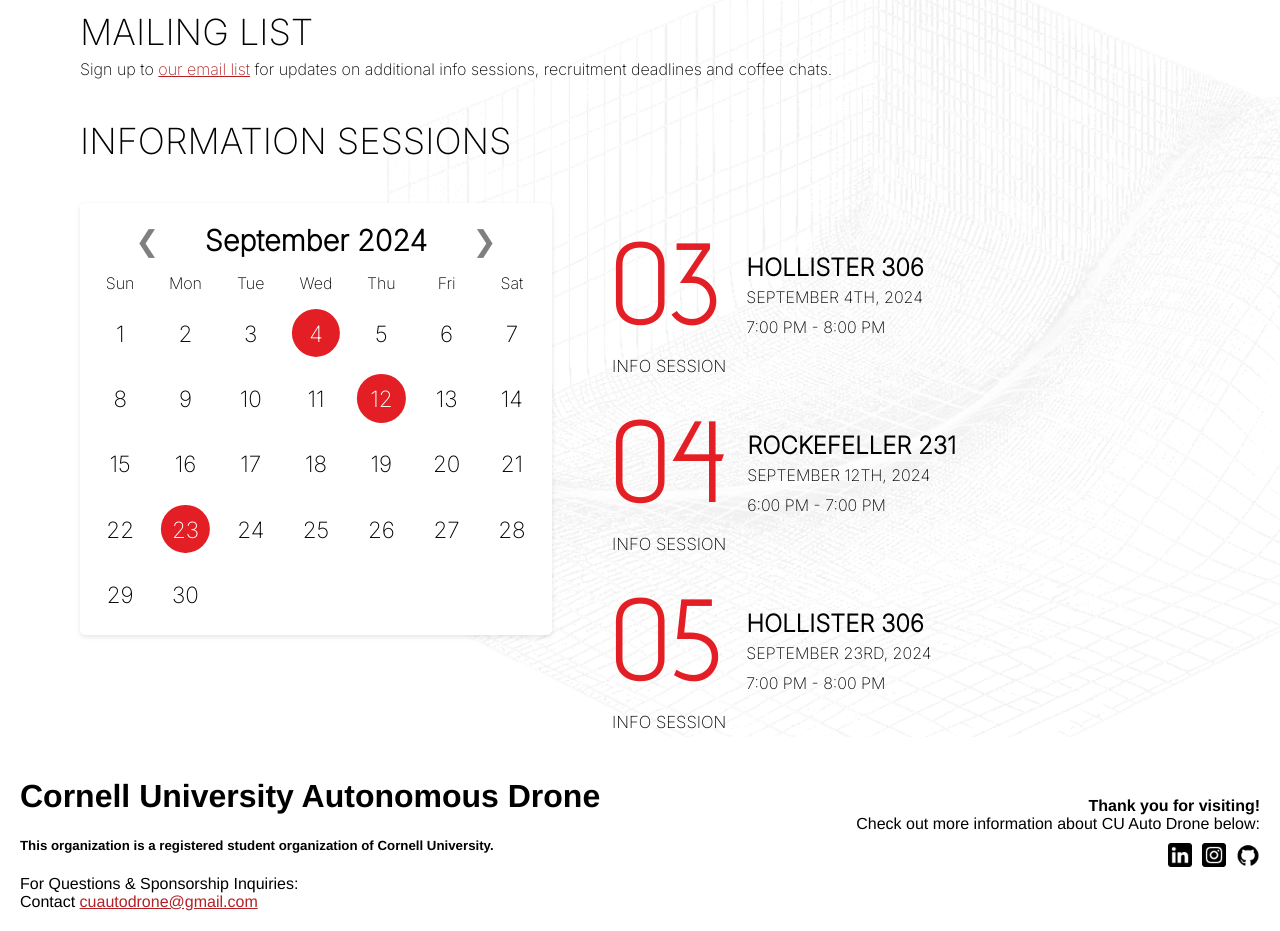
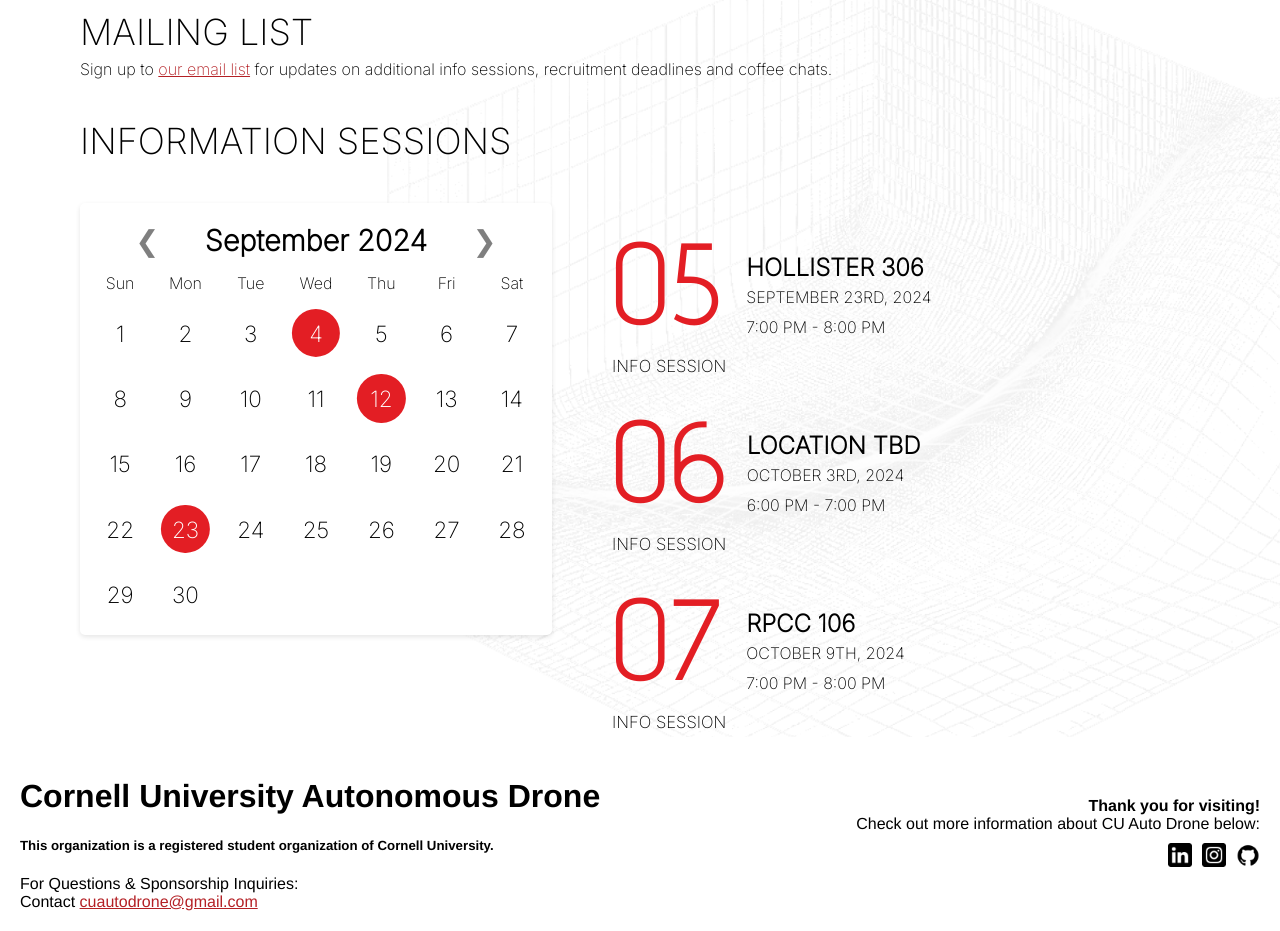
Before and after one commit to CUADProjectTeam/cuad-new-website, a React (Vite) app: page /apply in a window 1280 px wide. Shown: the part 1053-1984 px from the top of the page. Built offline with nearby package versions, Linux system fonts and the light colour scheme.

Commit message:
update times

```diff
--- a/src/pages/ApplyPage.jsx
+++ b/src/pages/ApplyPage.jsx
@@ -41,7 +41,7 @@
 const info_dates = {
   7: [27, 28],
   8: [4, 12, 23],
-  9: []
+  9: [9]
 }
 
 const ApplyPage = () => {
@@ -103,34 +103,35 @@
           <div className="session-info">
             <div className="session">
               <div className="stat-item">
-                <h1>03</h1>
-                <p>Info Session</p>
-              </div>
-              <div>
-                <h4>HOLLISTER 306</h4>
-                <p>SEPTEMBER 4TH, 2024</p>
-                <p>7:00 PM - 8:00 PM</p>
-              </div>
-            </div>
-            <div className="session">
-              <div className="stat-item">
-                <h1>04</h1>
-                <p>Info Session</p>
-              </div>
-              <div>
-                <h4>ROCKEFELLER 231</h4>
-                <p>SEPTEMBER 12TH, 2024</p>
-                <p>6:00 PM - 7:00 PM</p>
-              </div>
-            </div>
-            <div className="session">
-              <div className="stat-item">
                 <h1>05</h1>
                 <p>Info Session</p>
               </div>
               <div>
                 <h4>HOLLISTER 306</h4>
                 <p>SEPTEMBER 23RD, 2024</p>
+                <p>7:00 PM - 8:00 PM</p>
+              </div>
+            </div>
+
+            <div className="session">
+              <div className="stat-item">
+                <h1>06</h1>
+                <p>Info Session</p>
+              </div>
+              <div>
+                <h4>LOCATION TBD</h4>
+                <p>OCTOBER 3RD, 2024</p>
+                <p>6:00 PM - 7:00 PM</p>
+              </div>
+            </div>
+            <div className="session">
+              <div className="stat-item">
+                <h1>07</h1>
+                <p>Info Session</p>
+              </div>
+              <div>
+                <h4>RPCC 106</h4>
+                <p>OCTOBER 9TH, 2024</p>
                 <p>7:00 PM - 8:00 PM</p>
               </div>
             </div>
```
